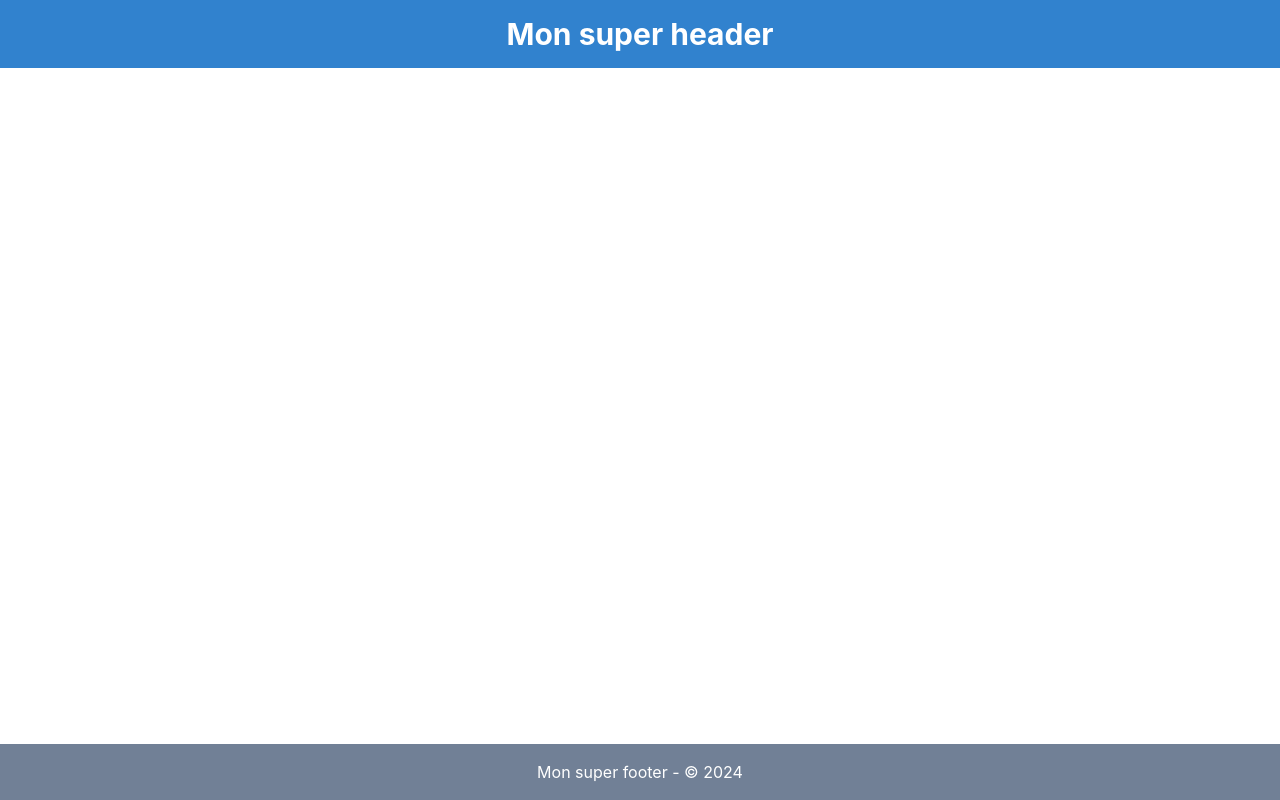
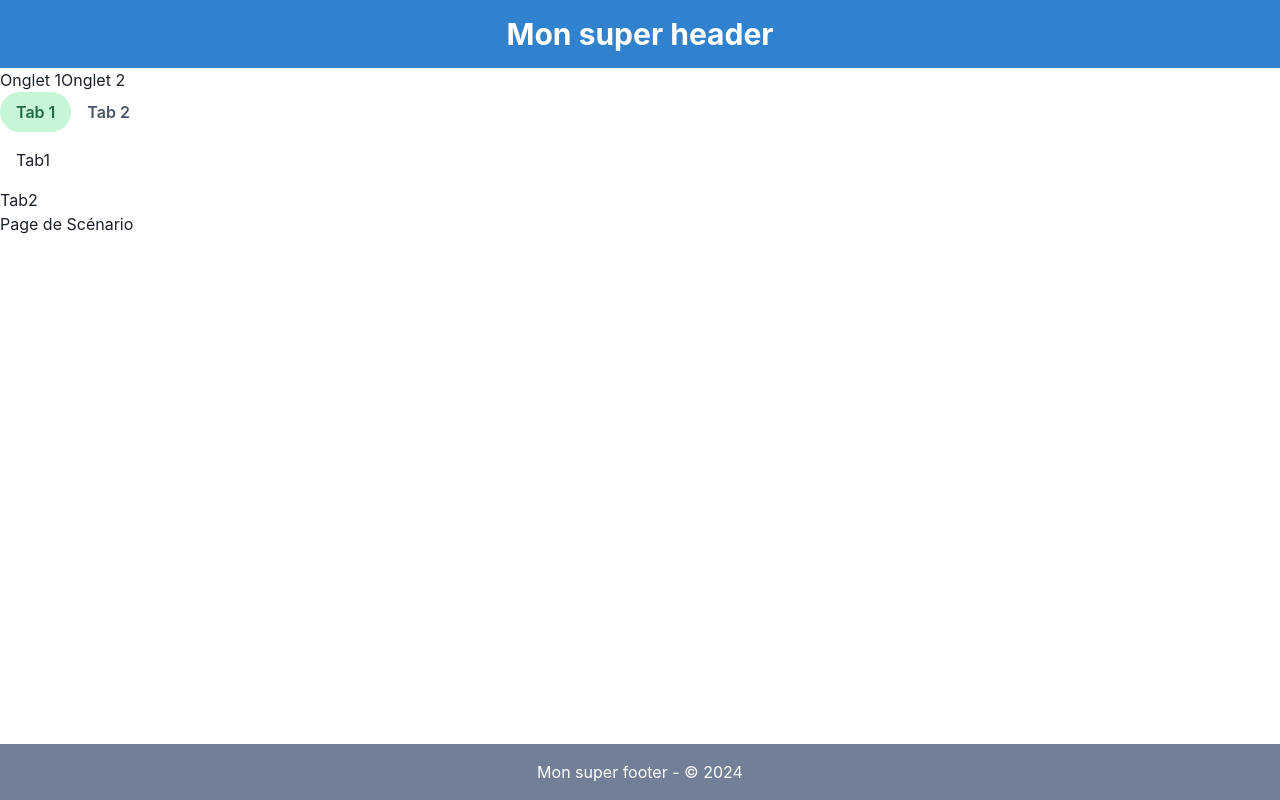
Before and after one commit to BrakebeinDerJegerMeister/aoktsweb, a React (Vite) app: page /scenario/tab2 in a window 1280 px wide. Built offline with nearby package versions, Linux system fonts and the light colour scheme.

Commit message:
outlet vs tabs

```diff
--- a/src/maincomponents/AppRouter.tsx
+++ b/src/maincomponents/AppRouter.tsx
@@ -1,13 +1,18 @@
 import React from 'react';
-import { BrowserRouter as Router, Route, Routes } from 'react-router-dom';
+import { Route, Routes } from 'react-router-dom';
 import HomePage from '../pages/HomePage';
 import ScenarioPage from '../pages/ScenarioPage';
+import Tab1Component from '../tabs/Tab1Component';
+import Tab2Component from '../tabs/Tab2Component';
 
 const AppRouter: React.FC = () => {
   return (
     <Routes>
       <Route path="/" element={<HomePage />} />
-      <Route path="/scenario" element={<ScenarioPage />} />
+      <Route path="/scenario/*" element={<ScenarioPage />}>
+        <Route path="tab1" element={<Tab1Component />} />
+        <Route path="tab2" element={<Tab2Component />} />
+      </Route>
       {/* Ajoutez d'autres routes au besoin */}
     </Routes>
   );
--- a/src/pages/ScenarioPage.tsx
+++ b/src/pages/ScenarioPage.tsx
@@ -1,16 +1,41 @@
 // ScenarioPage.tsx
-import React from 'react';
+import React, { useState } from 'react';
 import { useLocation } from 'react-router-dom';
+import { Link, Outlet } from 'react-router-dom';
+import { Tabs, TabList, TabPanels, Tab, TabPanel } from '@chakra-ui/react';
+import Tab1Component from '../tabs/Tab1Component';
+import Tab2Component from '../tabs/Tab2Component';
 
 const ScenarioPage: React.FC = () => {
   const location = useLocation();
-  const fileData = location.state?.fileData as Uint8Array | null;
+  const [fileData,] = useState(location.state?.fileData as Uint8Array | null);
 
 
   return (
     <div>
+      <nav>
+        <Link to="tab1">Onglet 1</Link>
+        <Link to="tab2">Onglet 2</Link>
+      </nav>
+      <Tabs variant="soft-rounded" colorScheme="green">
+        <TabList flexWrap="wrap">
+          <Tab>Tab 1</Tab>
+          <Tab>Tab 2</Tab>
+          {/* Ajouter plus de Tab selon le besoin */}
+        </TabList>
+        <TabPanels>
+          <TabPanel>
+            <Tab1Component />
+          </TabPanel>
+          <TabPanel>
+            <Tab2Component />
+          </TabPanel>
+          {/* Ajouter plus de TabPanel selon le contenu de chaque onglet */}
+        </TabPanels>
+      </Tabs>
+      <Outlet />
       <h1>Page de Scénario</h1>
-      <p>{ fileData?.byteLength }</p>
+      <p>{fileData?.byteLength}</p>
       {/* Contenu de la page de scénario */}
     </div>
   );
--- /dev/null
+++ b/src/tabs/Tab1Component.tsx
@@ -0,0 +1,11 @@
+import React from 'react';
+
+interface Props {}
+
+const Tab1Component: React.FC<Props> = () => {
+  return (
+    <><p>Tab1</p></>
+  );
+};
+
+export default Tab1Component;
--- /dev/null
+++ b/src/tabs/Tab2Component.tsx
@@ -0,0 +1,11 @@
+import React from 'react';
+
+interface Props {}
+
+const Tab2Component: React.FC<Props> = () => {
+  return (
+    <><p>Tab2</p></>
+  );
+};
+
+export default Tab2Component;
```
